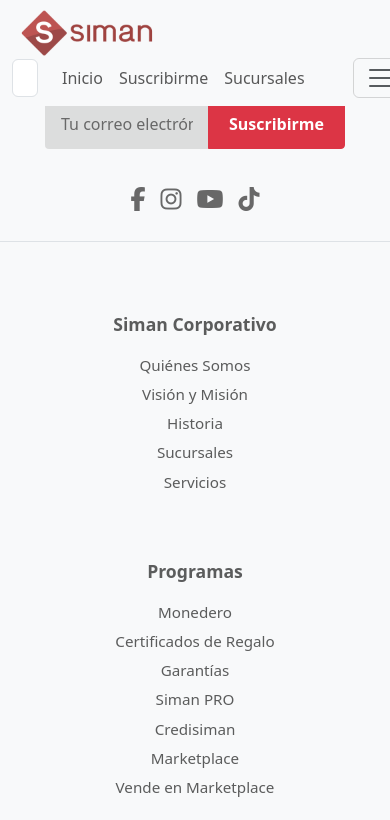
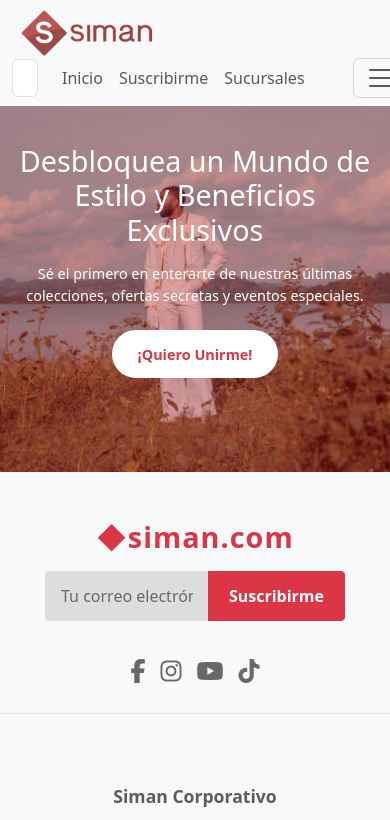
Before and after one commit to Clara-Fuentes/Landing-page-Siman, a plain HTML site: page html/suscripcion.html in a window 390 px wide. Shown: the top 820 px of the page. Drawn offline with nearby package versions, Linux system fonts and the light colour scheme.

Commit message:
feat: creación de banner en suscripción

```diff
--- a/css/suscripcion.css
+++ b/css/suscripcion.css
@@ -43,7 +43,75 @@
     transition: transform 0.3s ease;
 }
 
-/*---------------Estilos del main------------------*/
+/*---------------Estilos del banner de suscripciones-----------------*/
+/* Sección Hero de Suscripciones */
+.subscribe-hero-section {
+    position: relative;
+    width: 100%;
+    height: 80vh; /* Ocupa gran parte de la pantalla */
+    overflow: hidden;
+    display: flex;
+    align-items: center;
+    justify-content: center;
+    text-align: center;
+    color: white;
+    margin-top: 50px;
+}
+
+.subscribe-hero-background-img {
+    position: absolute;
+    top: 0;
+    left: 0;
+    width: 100%;
+    height: 100%;
+    object-fit: cover; /* Cubre todo el espacio */
+    z-index: 1;
+}
+
+.subscribe-hero-overlay {
+    position: absolute;
+    top: 0;
+    left: 0;
+    width: 100%;
+    height: 100%;
+    background-color: rgba(255, 0, 0, 0.25);
+    z-index: 2;
+}
+
+.subscribe-hero-content {
+    position: relative;
+    z-index: 3;
+    max-width: 900px;
+}
+
+.subscribe-hero-content h1 {
+    font-weight: 450; /* Grosor del texto */
+    line-height: 1.2;
+}
+
+.subscribe-hero-content .lead {
+    font-size: 1.35rem;
+    font-weight: 300;
+}
+
+.subscribe-hero-btn {
+    border-radius: 50px;
+    padding: 1rem 2.5rem;
+    font-size: 1.15rem;
+    font-weight: 600;
+    transition: all 0.3s ease-in-out;
+    background-color: white;
+    color: var(--bs-danger);
+    border: 2px solid white;
+}
+
+.subscribe-hero-btn:hover {
+    background-color: var(--bs-danger); /* Fondo rojo al pasar el ratón */
+    color: white;
+    border-color: var(--bs-danger);
+    transform: translateY(-3px);
+    box-shadow: 0 8px 15px rgba(0, 0, 0, 0.2);
+}
 
 /*---------------------Estilos del footer------------------*/
 .footer-custom {
@@ -173,6 +241,50 @@
     color :var(--bs-danger);
 }
 /* Media Queries para Responsividad */
+/* Responsividad para Hero Section */
+@media (max-width: 991.98px) {
+    .subscribe-hero-section {
+        height: 70vh;
+    }
+    .subscribe-hero-content h1 {
+        font-size: 2.8rem;
+    }
+    .subscribe-hero-content .lead {
+        font-size: 1.2rem;
+    }
+}
+
+@media (max-width: 767.98px) {
+    .subscribe-hero-section {
+        height: 60vh;
+    }
+    .subscribe-hero-content h1 {
+        font-size: 2.2rem;
+    }
+    .subscribe-hero-content .lead {
+        font-size: 1rem;
+    }
+    .subscribe-hero-btn {
+        padding: 0.8rem 2rem;
+        font-size: 1rem;
+    }
+}
+
+@media (max-width: 575.98px) {
+    .subscribe-hero-section {
+        height: 50vh;
+    }
+    .subscribe-hero-content h1 {
+        font-size: 1.8rem;
+    }
+    .subscribe-hero-content .lead {
+        font-size: 0.9rem;
+    }
+    .subscribe-hero-btn {
+        padding: 0.7rem 1.5rem;
+        font-size: 0.9rem;
+    }
+}
 /* Responsividad-- del--footer */
 @media (max-width: 767.98px) {
     .footer-custom {
--- a/html/suscripcion.html
+++ b/html/suscripcion.html
@@ -139,6 +139,17 @@
             </div>
           </nav>
         </header>
+<!--------SECCIÓN DEL CONTENIDO DE SUSCRIPCIÓN------->
+<main>
+    <section class="subscribe-hero-section d-flex align-items-center justify-content-center text-center text-white">
+        <img src="../assets/img/moda-masculina.jpg" alt="Fondo elegante para suscripción" class="subscribe-hero-background-img">
+        <div class="subscribe-hero-overlay"></div>
+        <div class="container subscribe-hero-content position-relative z-index-2">
+            <h1 class="display-3 mb-3 animate__animated animate__fadeInDown">Desbloquea un Mundo de Estilo y Beneficios Exclusivos</h1>
+            <p class="lead mb-4 animate__animated animate__fadeInUp">Sé el primero en enterarte de nuestras últimas colecciones, ofertas secretas y eventos especiales.</p>
+            <a href="#subscription-form-section" class="btn btn-light btn-lg subscribe-hero-btn animate__animated animate__zoomIn">¡Quiero Unirme!</a>
+        </div>
+    </section>
 <!--------SECCIÓN DEL FOOTER------->
   <footer class="footer-custom py-5">
     <div class="container">
```
Also changed, not shown: assets/img/moda-masculina.jpg (added).
